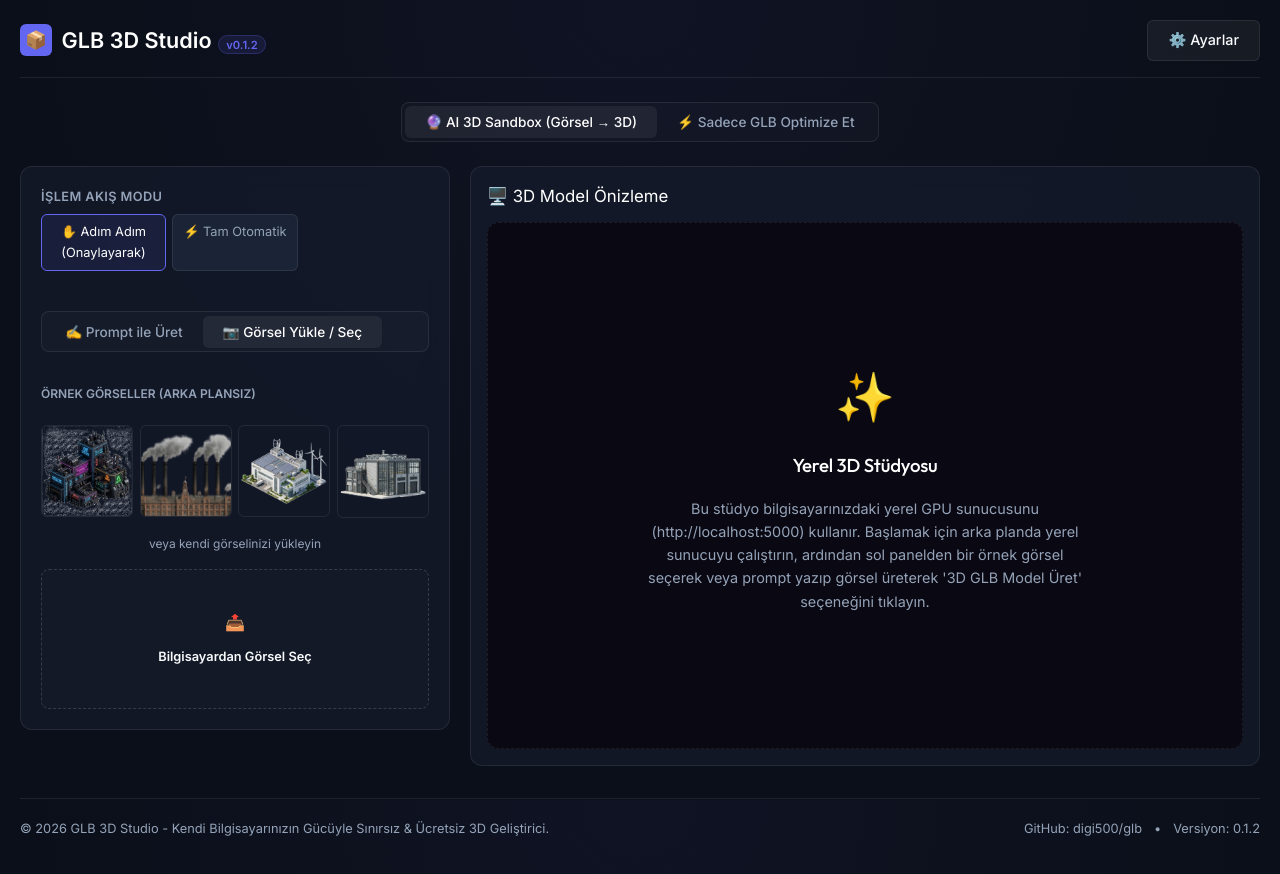
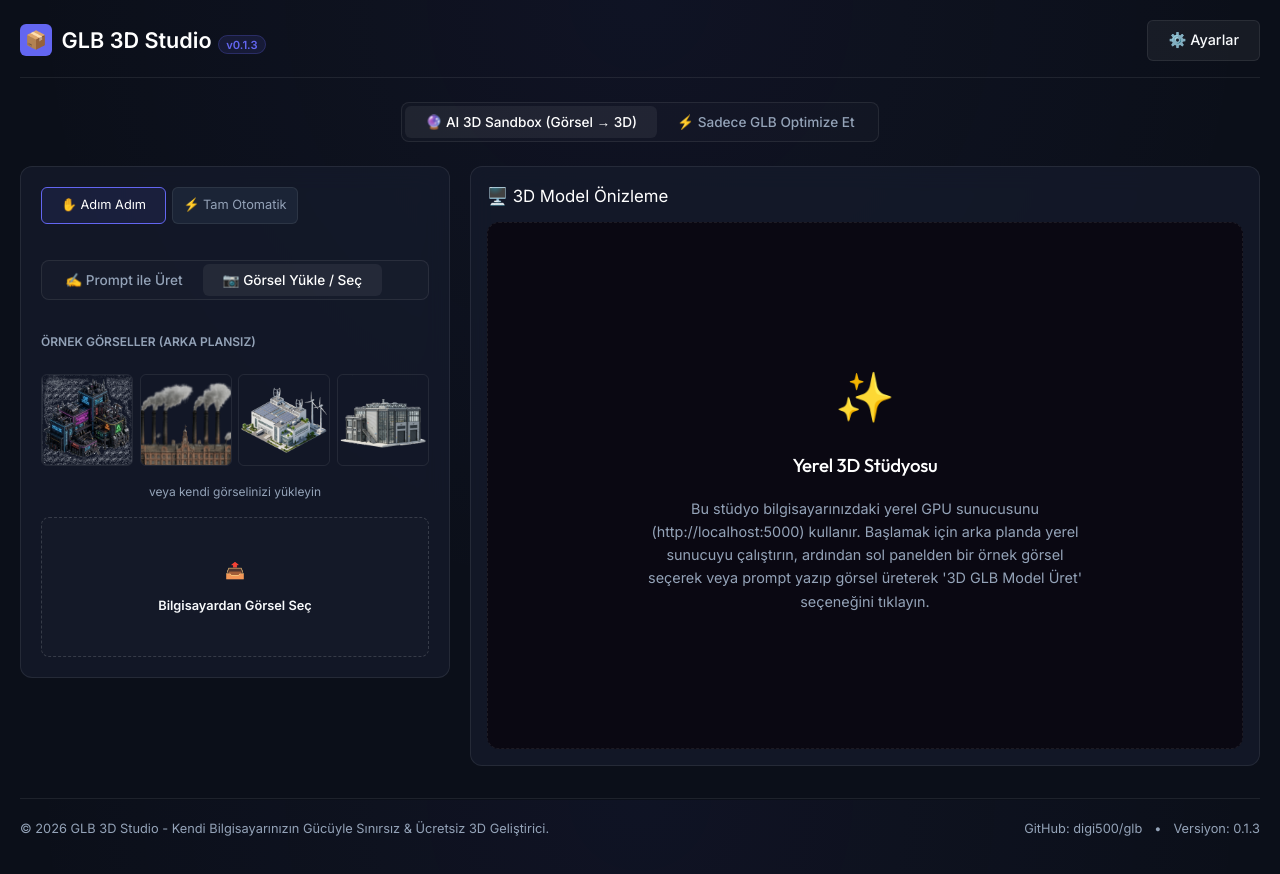
Before and after one commit to digi500/glb, a Next.js app: page / in a window 1280 px wide. Shown: the top 874 px of the page. Built offline with nearby package versions, Linux system fonts and the light colour scheme.

Commit message:
Release v0.1.3

```diff
--- a/package.json
+++ b/package.json
@@ -1,6 +1,6 @@
 {
   "name": "glb-app",
-  "version": "0.1.2",
+  "version": "0.1.3",
   "private": true,
   "scripts": {
     "dev": "next dev",
--- a/src/components/GeneratorPanel.js
+++ b/src/components/GeneratorPanel.js
@@ -392,14 +392,13 @@ export default function GeneratorPanel({ onModelLoaded }) {
       )}
 
       {/* Akış Modu Seçici */}
-      <div className="input-group">
-        <label className="input-label">İşlem Akış Modu</label>
+      <div className="input-group" style={{ marginBottom: "1rem" }}>
         <div className={styles.aspectRatios}>
           <div
             className={`${styles.ratioOption} ${flowMode === "manual" ? styles.ratioOptionActive : ""}`}
             onClick={() => setFlowMode("manual")}
           >
-            ✋ Adım Adım (Onaylayarak)
+            ✋ Adım Adım
           </div>
           <div
             className={`${styles.ratioOption} ${flowMode === "auto" ? styles.ratioOptionActive : ""}`}
@@ -491,29 +490,6 @@ export default function GeneratorPanel({ onModelLoaded }) {
             </div>
           ) : (
             <div style={{ display: "flex", flexDirection: "column", gap: "1rem" }}>
-              <div className={styles.ornekResimlerTitle}>Örnek Görseller (Arka Plansız)</div>
-              <div className={styles.ornekGrid}>
-                {EXAMPLES.map((ex) => (
-                  <div
-                    key={ex.id}
-                    className={`${styles.ornekThumbnail} ${selectedExample?.id === ex.id ? styles.ornekThumbnailActive : ""}`}
-                    onClick={() => selectExample(ex)}
-                  >
-                    <img src={ex.path} alt={ex.label} />
-                  </div>
-                ))}
-              </div>
-
-              <div style={{ textAlign: "center", fontSize: "0.75rem", color: "var(--text-muted)" }}>
-                veya kendi görselinizi yükleyin
-              </div>
-
-              <label className="dropzone">
-                <input type="file" accept="image/*" onChange={handleImageUpload} style={{ display: "none" }} />
-                <span>📤</span>
-                <span style={{ fontSize: "0.8rem", fontWeight: 600 }}>Bilgisayardan Görsel Seç</span>
-              </label>
-
               {(uploadedImageBase64 || selectedExample) && (
                 <div className={styles.imageFlow}>
                   <div className={styles.imageBox} style={{ width: "100%", aspectRatio: "1" }}>
@@ -543,6 +519,31 @@ export default function GeneratorPanel({ onModelLoaded }) {
                   )}
                 </div>
               )}
+
+              <div className={styles.ornekResimlerTitle}>
+                {(uploadedImageBase64 || selectedExample) ? "Görseli Değiştir veya Farklı Seç:" : "Örnek Görseller (Arka Plansız)"}
+              </div>
+              <div className={styles.ornekGrid}>
+                {EXAMPLES.map((ex) => (
+                  <div
+                    key={ex.id}
+                    className={`${styles.ornekThumbnail} ${selectedExample?.id === ex.id ? styles.ornekThumbnailActive : ""}`}
+                    onClick={() => selectExample(ex)}
+                  >
+                    <img src={ex.path} alt={ex.label} />
+                  </div>
+                ))}
+              </div>
+
+              <div style={{ textAlign: "center", fontSize: "0.75rem", color: "var(--text-muted)" }}>
+                veya kendi görselinizi yükleyin
+              </div>
+
+              <label className="dropzone">
+                <input type="file" accept="image/*" onChange={handleImageUpload} style={{ display: "none" }} />
+                <span>📤</span>
+                <span style={{ fontSize: "0.8rem", fontWeight: 600 }}>Bilgisayardan Görsel Seç</span>
+              </label>
             </div>
           )}
         </div>
```
